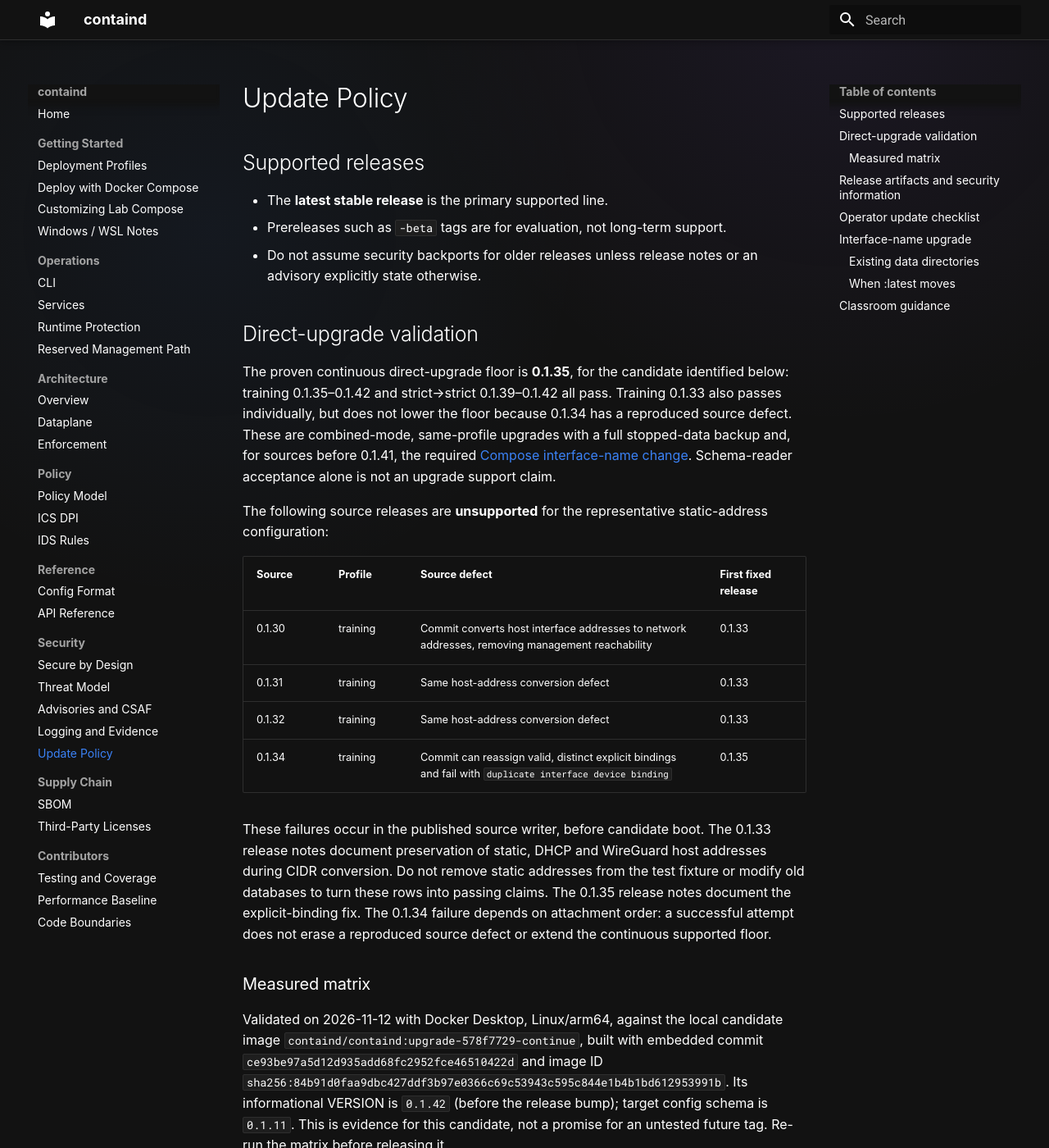
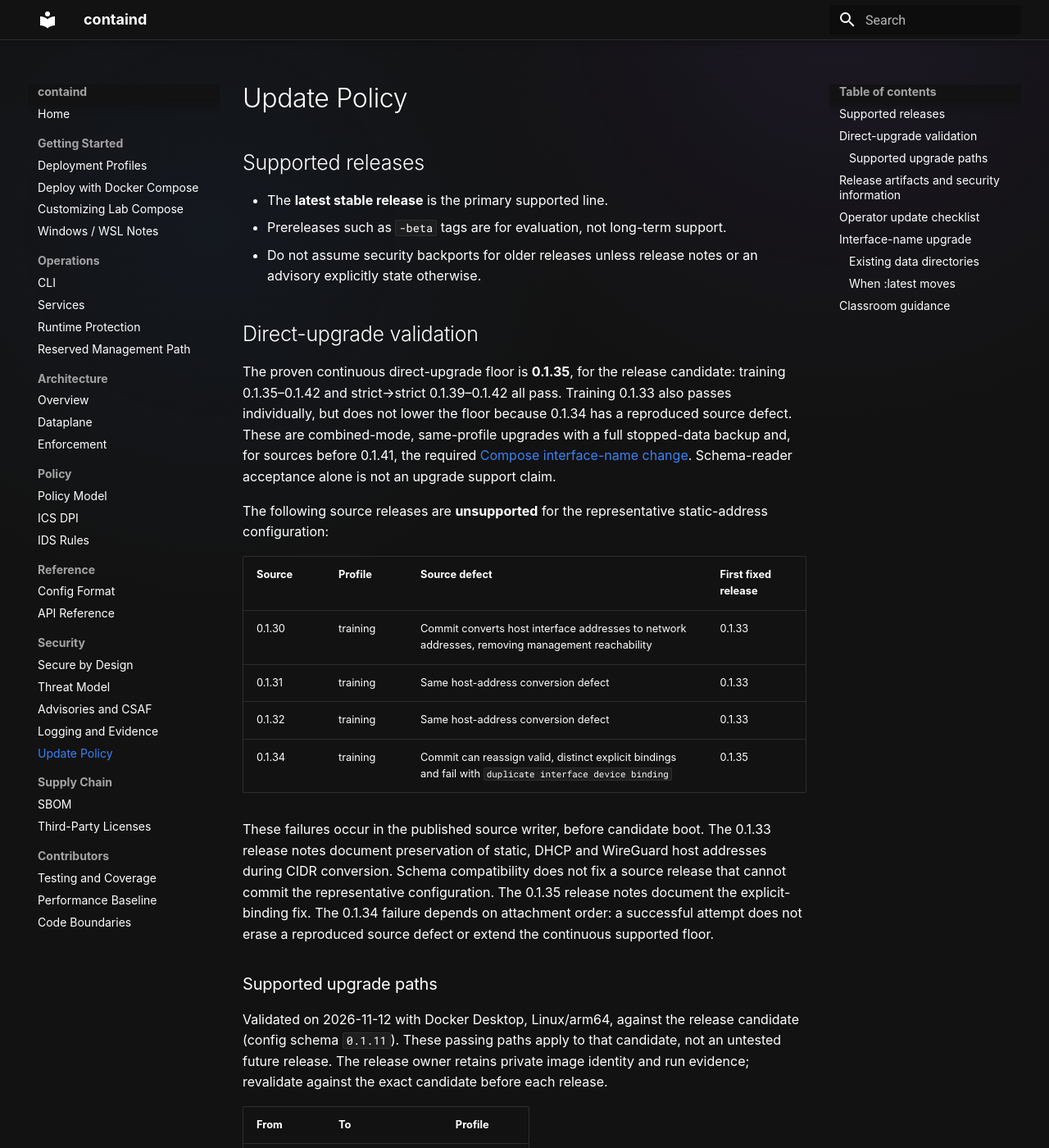
Before and after one commit to tonylturner/containd, an MkDocs documentation site: the page built from docs/mkdocs/update-policy.md, in a window 1280 px wide and 1400 px high. Shown: the whole window at 82% size. Built offline with MkDocs 1.6.1 and Material for MkDocs 9.7.7, drawn with Linux system fonts in a browser that asks for light colours; some of the changed text lies outside the part shown.

Commit message:
Keep upgrade policy focused on supported user paths

```diff
--- a/docs/mkdocs/update-policy.md
+++ b/docs/mkdocs/update-policy.md
@@ -9,8 +9,8 @@
 
 ## Direct-upgrade validation
 
-The proven continuous direct-upgrade floor is **0.1.35**, for the candidate
-identified below: training 0.1.35–0.1.42 and strict→strict 0.1.39–0.1.42 all
+The proven continuous direct-upgrade floor is **0.1.35**, for the release
+candidate: training 0.1.35–0.1.42 and strict→strict 0.1.39–0.1.42 all
 pass. Training 0.1.33 also passes individually, but does not lower the floor
 because 0.1.34 has a reproduced source defect. These are combined-mode,
 same-profile upgrades with a full stopped-data backup and, for sources before
@@ -29,50 +29,34 @@
 
 These failures occur in the published source writer, before candidate boot.
 The 0.1.33 release notes document preservation of static, DHCP and WireGuard
-host addresses during CIDR conversion. Do not remove static addresses from the
-test fixture or modify old databases to turn these rows into passing claims.
+host addresses during CIDR conversion. Schema compatibility does not fix a
+source release that cannot commit the representative configuration.
 The 0.1.35 release notes document the explicit-binding fix. The 0.1.34 failure
 depends on attachment order: a successful attempt does not erase a reproduced
 source defect or extend the continuous supported floor.
 
-### Measured matrix
+### Supported upgrade paths
 
-Validated on 2026-11-12 with Docker Desktop, Linux/arm64, against the local
-candidate image `containd/containd:upgrade-578f7729-continue`,
-built with embedded commit `ce93be97a5d12d935add68fc2952fce46510422d` and image ID
-`sha256:84b91d0faa9dbc427ddf3b97e0366c69c53943c595c844e1b4b1bd612953991b`.
-Its informational VERSION is `0.1.42` (before the release bump); target
-config schema is `0.1.11`. This is evidence for this candidate, not a
-promise for an untested future tag. Re-run the matrix before releasing it.
+Validated on 2026-11-12 with Docker Desktop, Linux/arm64, against the release
+candidate (config schema `0.1.11`). These passing paths apply to that candidate,
+not an untested future release. The release owner retains private image identity
+and run evidence; revalidate against the exact candidate before each release.
 
-| Source | Profile | Result | Wall seconds |
-| --- | --- | --- | ---: |
-| 0.1.30 | training | UNSUPPORTED | 19.53 |
-| 0.1.31 | training | UNSUPPORTED | 19.43 |
-| 0.1.32 | training | UNSUPPORTED | 18.41 |
-| 0.1.33 | training | PASS | 23.74 |
-| 0.1.34 | training | UNSUPPORTED (attempt passed) | 17.17 |
-| 0.1.35 | training | PASS | 20.11 |
-| 0.1.36 | training | PASS | 16.90 |
-| 0.1.37 | training | PASS | 17.08 |
-| 0.1.38 | training | PASS | 16.94 |
-| 0.1.39 | training | PASS | 17.09 |
-| 0.1.40 | training | PASS | 18.55 |
-| 0.1.41 | training | PASS | 18.16 |
-| 0.1.42 | training | PASS | 17.40 |
-| 0.1.39 | strict | PASS | 17.91 |
-| 0.1.40 | strict | PASS | 18.72 |
-| 0.1.41 | strict | PASS | 19.51 |
-| 0.1.42 | strict | PASS | 18.59 |
-
-Wall times include each source pull, seed, upgrade, checks and teardown, with
-cached images; they are not throughput or upgrade-downtime benchmarks. The
-rows total 315.24 seconds, excluding the shared endpoint image build.
-Every passing row completes 14 named assertion groups. The 0.1.34 attempt also
-completed all checks, but remains unsupported because its explicit-binding
-failure was reproduced on another attachment order. No candidate boot occurred
-for the address-conversion failures. All owned containers, networks and volumes
-were absent after teardown; pulled and built images were retained.
+| From | To | Profile |
+| --- | --- | --- |
+| 0.1.33 | Release candidate | training |
+| 0.1.35 | Release candidate | training |
+| 0.1.36 | Release candidate | training |
+| 0.1.37 | Release candidate | training |
+| 0.1.38 | Release candidate | training |
+| 0.1.39 | Release candidate | training |
+| 0.1.40 | Release candidate | training |
+| 0.1.41 | Release candidate | training |
+| 0.1.42 | Release candidate | training |
+| 0.1.39 | Release candidate | strict→strict |
+| 0.1.40 | Release candidate | strict→strict |
+| 0.1.41 | Release candidate | strict→strict |
+| 0.1.42 | Release candidate | strict→strict |
 
 For a release candidate, run the complete
 [upgrade matrix smoke](testing.md#upgrade-matrix-smoke) before tagging:
@@ -95,8 +79,7 @@
 continues past those rows but stops on an unexpected or candidate-side failure,
 without repairing stored data or relaxing protection assertions. The floor is
 the oldest source from which every later training row and every available later
-strict row passes. The candidate is identified by image tag and embedded source
-commit; VERSION can still name the previous release before the release bump.
+strict row passes.
 It covers combined mode and a representative routed policy, not every service
 or split deployment. Full stopped-data rollback
 backups and the interface-name changes below remain mandatory.
```
Also changed, not shown: CHANGELOG.md.
